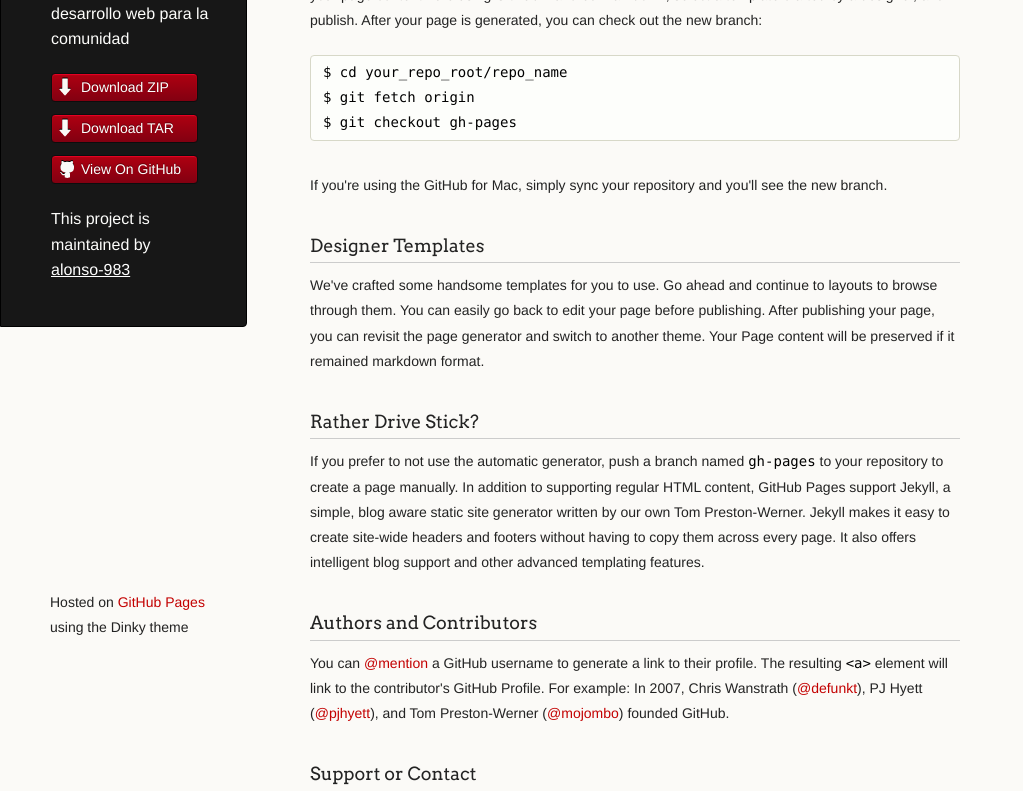
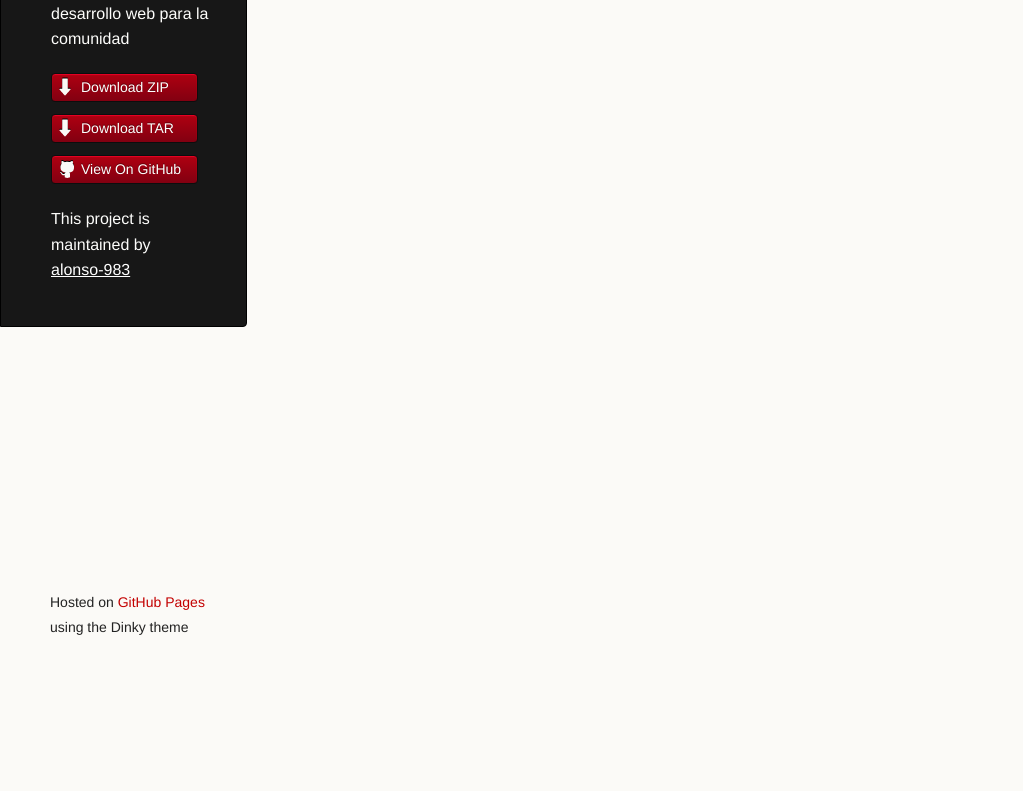
Before and after one commit to alonso-983/portafolio, a plain HTML site: page index.html in a window 1280 px wide. Shown: the part 128-919 px from the top of the page, without its empty margins (0-1023 px from the left). After the commit the page ends 800 px from the top, so only its background shows below. Drawn offline with Linux system fonts and the light colour scheme.

```diff
--- a/index.html
+++ b/index.html
@@ -30,37 +30,7 @@
 
       </header>
       <section>
-        <h3>
-<a id="welcome-to-github-pages" class="anchor" href="#welcome-to-github-pages" aria-hidden="true"><span class="octicon octicon-link"></span></a>Welcome to GitHub Pages.</h3>
-
-<p>This automatic page generator is the easiest way to create beautiful pages for all of your projects. Author your page content here using GitHub Flavored Markdown, select a template crafted by a designer, and publish. After your page is generated, you can check out the new branch:</p>
-
-<pre><code>$ cd your_repo_root/repo_name
-$ git fetch origin
-$ git checkout gh-pages
-</code></pre>
-
-<p>If you're using the GitHub for Mac, simply sync your repository and you'll see the new branch.</p>
-
-<h3>
-<a id="designer-templates" class="anchor" href="#designer-templates" aria-hidden="true"><span class="octicon octicon-link"></span></a>Designer Templates</h3>
-
-<p>We've crafted some handsome templates for you to use. Go ahead and continue to layouts to browse through them. You can easily go back to edit your page before publishing. After publishing your page, you can revisit the page generator and switch to another theme. Your Page content will be preserved if it remained markdown format.</p>
-
-<h3>
-<a id="rather-drive-stick" class="anchor" href="#rather-drive-stick" aria-hidden="true"><span class="octicon octicon-link"></span></a>Rather Drive Stick?</h3>
-
-<p>If you prefer to not use the automatic generator, push a branch named <code>gh-pages</code> to your repository to create a page manually. In addition to supporting regular HTML content, GitHub Pages support Jekyll, a simple, blog aware static site generator written by our own Tom Preston-Werner. Jekyll makes it easy to create site-wide headers and footers without having to copy them across every page. It also offers intelligent blog support and other advanced templating features.</p>
-
-<h3>
-<a id="authors-and-contributors" class="anchor" href="#authors-and-contributors" aria-hidden="true"><span class="octicon octicon-link"></span></a>Authors and Contributors</h3>
-
-<p>You can <a href="https://github.com/blog/821" class="user-mention">@mention</a> a GitHub username to generate a link to their profile. The resulting <code>&lt;a&gt;</code> element will link to the contributor's GitHub Profile. For example: In 2007, Chris Wanstrath (<a href="https://github.com/defunkt" class="user-mention">@defunkt</a>), PJ Hyett (<a href="https://github.com/pjhyett" class="user-mention">@pjhyett</a>), and Tom Preston-Werner (<a href="https://github.com/mojombo" class="user-mention">@mojombo</a>) founded GitHub.</p>
-
-<h3>
-<a id="support-or-contact" class="anchor" href="#support-or-contact" aria-hidden="true"><span class="octicon octicon-link"></span></a>Support or Contact</h3>
-
-<p>Having trouble with Pages? Check out the documentation at <a href="http://help.github.com/pages">http://help.github.com/pages</a> or contact <a href="mailto:support@github.com">support@github.com</a> and we’ll help you sort it out.</p>
+        <p>me encanta comunidad mejorandola</p>
       </section>
       <footer>
         <p><small>Hosted on <a href="http://pages.github.com">GitHub Pages</a> using the Dinky theme</small></p>
```
Also changed, not shown: params.json (+1 -1 lines).
